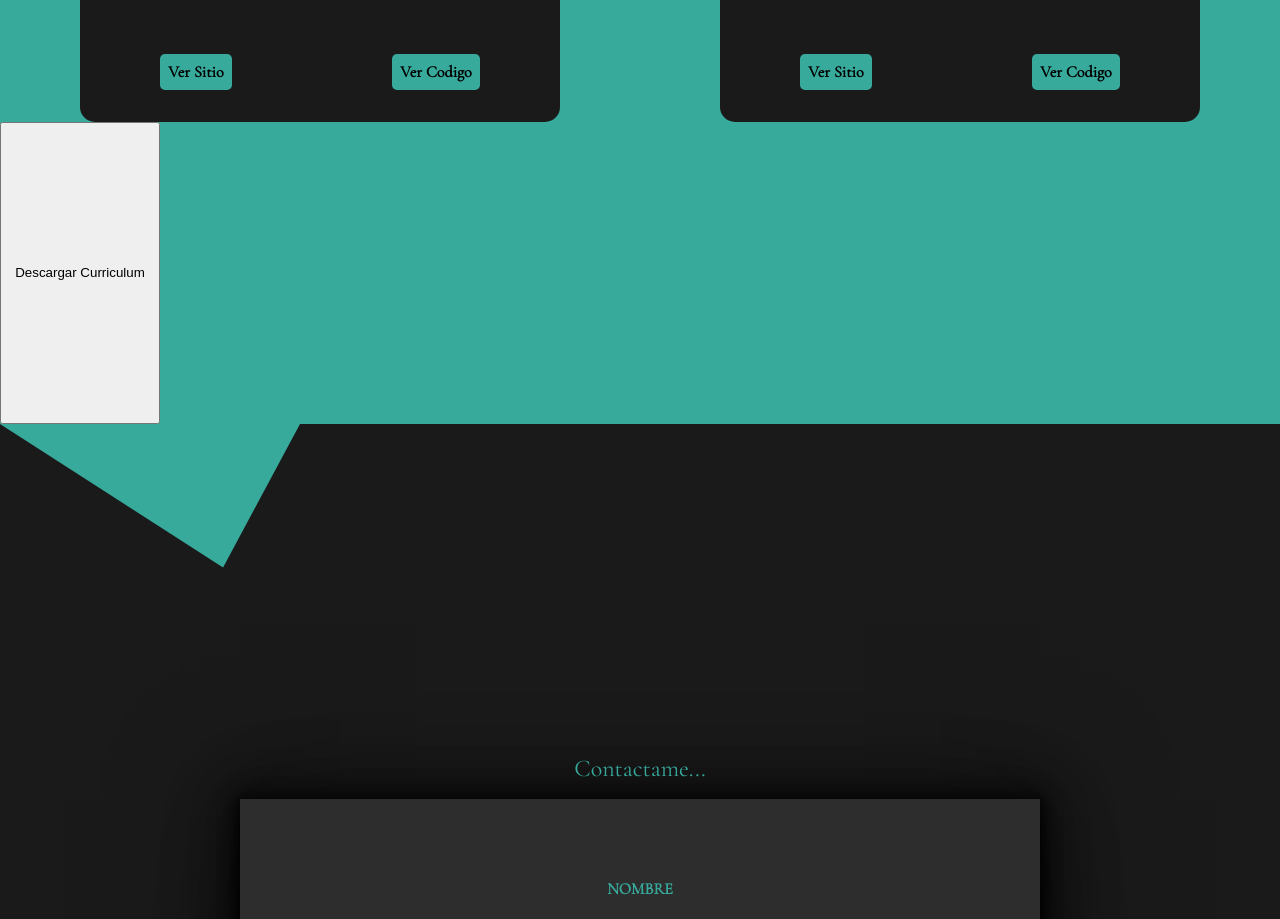
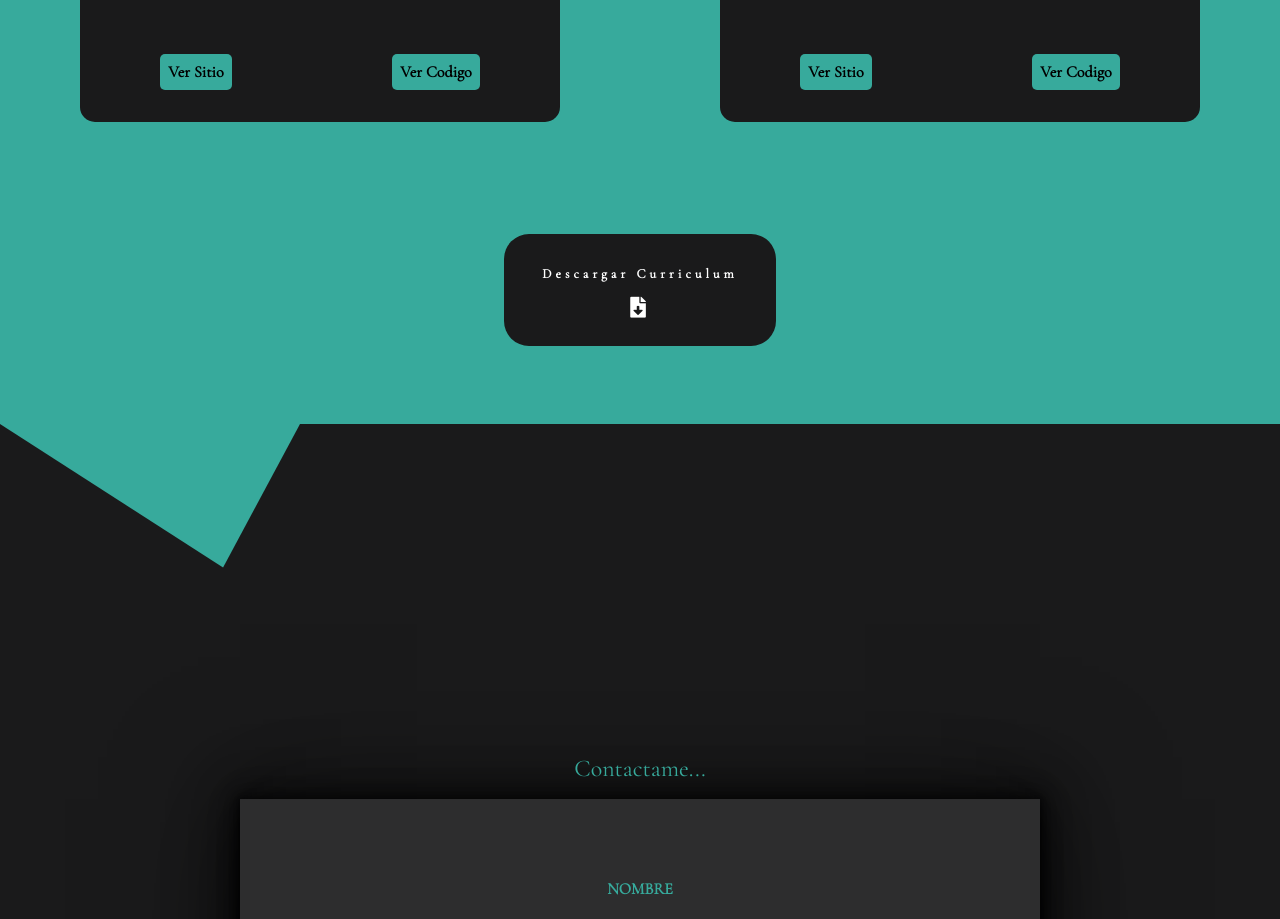
Before and after one commit to IsraelPalomo/Portafolio__Israel, a Vue app: page / in a window 1280 px wide. Shown: the part 3686-4605 px from the top of the page. Built offline with nearby package versions, Linux system fonts and the light colour scheme; a web font is replaced by a local one.

Commit message:
Añadido el boton a falta de funcionalidad

```diff
--- a/src/components/Main.vue
+++ b/src/components/Main.vue
@@ -129,7 +129,9 @@
 					>
 				</div>
 			</div>
-			<button class="curriculum">Descargar Curriculum</button>
+			<button class="curriculum">
+				Descargar Curriculum <i class="icono-curriculum fas fa-file-download"></i>
+			</button>
 		</section>
 		<img class="separador__portafolio--2" src="..\assets\triangleAsymmetrical.svg" alt="" />
 		<div class="relleno"></div>
@@ -277,8 +279,32 @@ main {
 		display: grid;
 		position: relative;
 		grid-template-columns: 1fr;
+
 		.curriculum {
-			width: 10rem;
+			width: 17rem;
+			height: 7rem;
+			color: $color-blanco;
+			font-family: $tipografia-subtitulos;
+			font-weight: 900;
+			border-radius: 25px;
+			border: none;
+			background-color: $color-oscuro;
+			letter-spacing: 4px;
+			padding: 2rem;
+			margin: 7rem auto 0 auto;
+			cursor: pointer;
+
+			&:hover {
+				transform: scale(1.1);
+				transition: 0.5s ease;
+				box-shadow: 0 2.8px 2.2px rgba(0, 0, 0, 0.16), 0 6.7px 5.3px rgba(0, 0, 0, 0.23),
+					0 12.5px 10px rgba(0, 0, 0, 0.285), 0 22.3px 17.9px rgba(0, 0, 0, 0.34),
+					0 41.8px 33.4px rgba(0, 0, 0, 0.41), 0 100px 80px rgba(0, 0, 0, 0.57);
+			}
+		}
+		.icono-curriculum {
+			font-size: 1.3rem;
+			margin-top: 1rem;
 		}
 
 		.portafolio__proyecto.portafolio__proyecto--1 {
@@ -481,6 +507,9 @@ main {
 			grid-template-columns: repeat(2, 1fr);
 			grid-template-rows: repeat(4, 1fr);
 			height: 140rem;
+			.curriculum {
+				grid-column: 1/3;
+			}
 			.portafolio__proyecto.portafolio__proyecto--2 {
 				margin-top: 10rem;
 			}
```
